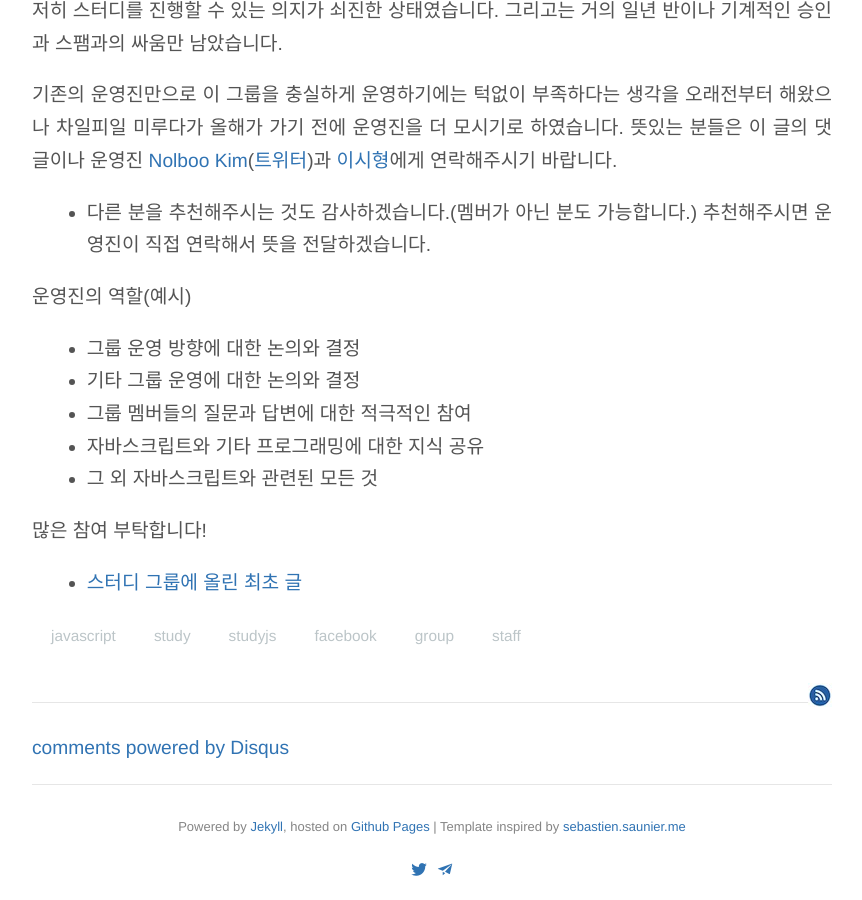
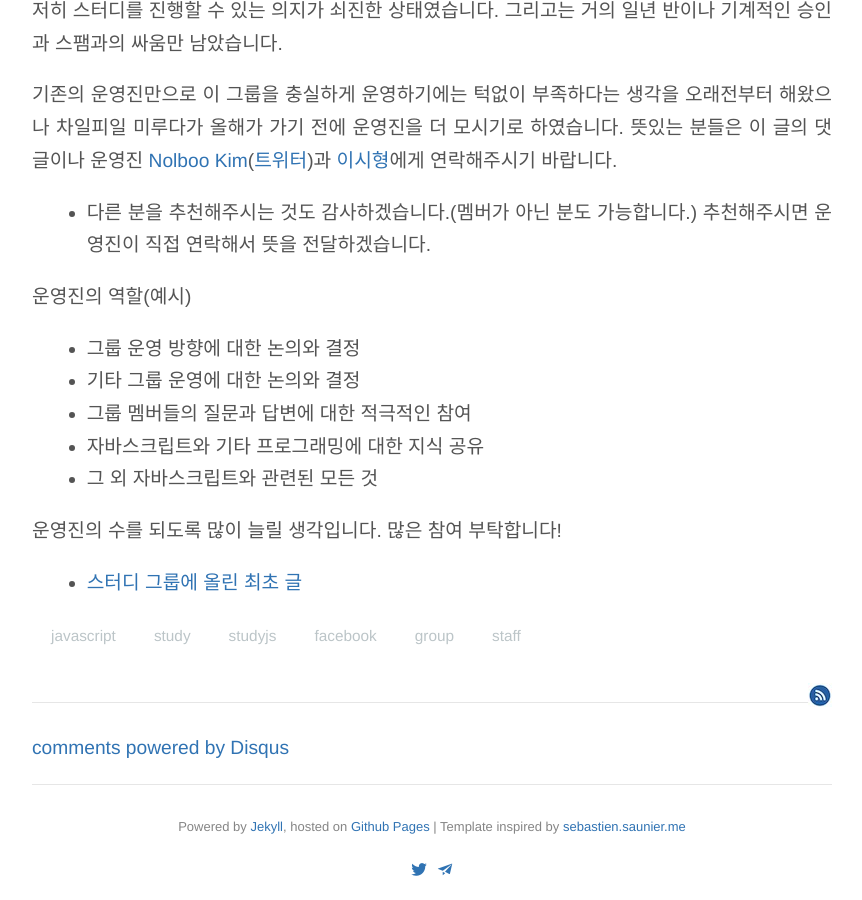
Before and after one commit to nolboo/nolboo.github.io, a Jekyll site: the page built from _posts/2015-12-12-javascript-facebook-group-staff.md, in a window 1280 px wide and 900 px high, scrolled down 715 px. Shown: the whole window, without its empty margins (208-1070 px from the left). Built offline with Jekyll 4.4.1, drawn with Linux system fonts in a browser that asks for light colours; Markdown is read by kramdown in place of the engine named in the settings; comment, search, counter and statistics services are not loaded.

Commit message:
Post facebook staff

```diff
--- a/_posts/2015-12-12-javascript-facebook-group-staff.md
+++ b/_posts/2015-12-12-javascript-facebook-group-staff.md
@@ -26,6 +26,6 @@ tags: [javascript, study, studyjs, facebook, group, staff]
 - 자바스크립트와 기타 프로그래밍에 대한 지식 공유
 - 그 외 자바스크립트와 관련된 모든 것
 
-많은 참여 부탁합니다!
+운영진의 수를 되도록 많이 늘릴 생각입니다. 많은 참여 부탁합니다!
 
 * [스터디 그룹에 올린 최초 글](https://www.facebook.com/groups/learnjsproperly/permalink/589041514579793/)
```
